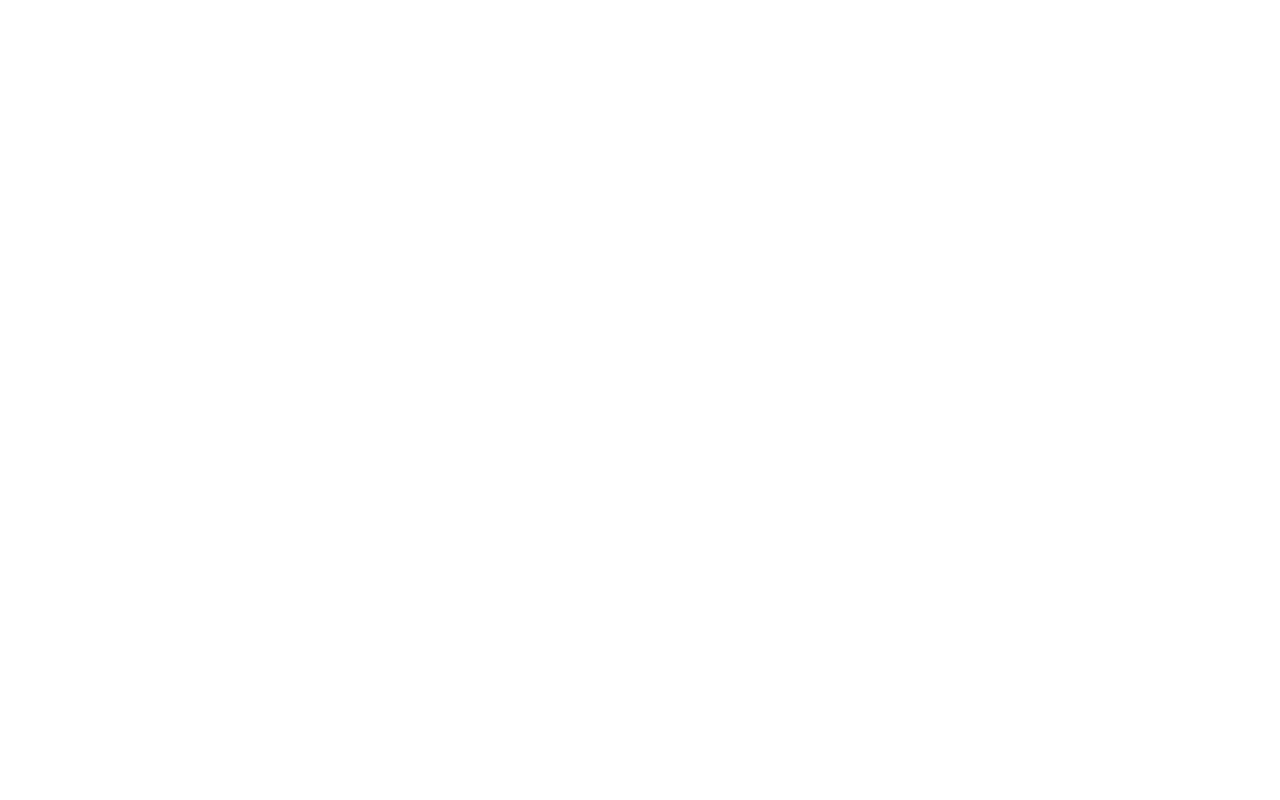
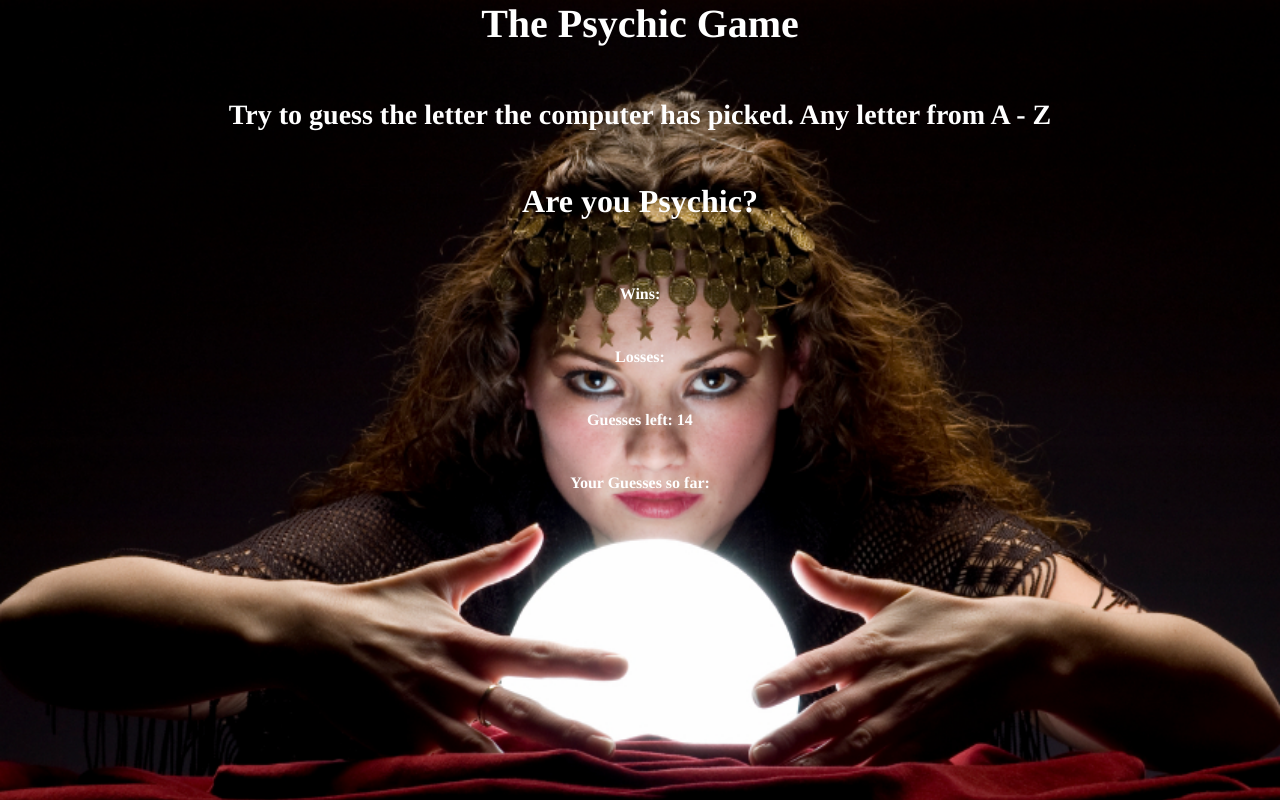
Before and after one commit to nalston2017/Psychic-Game, a plain HTML site: page index.html in a window 1280 px wide. Drawn offline with nearby package versions, Linux system fonts and the light colour scheme.

Commit message:
Final Edit

```diff
--- a/assets/css/style.css
+++ b/assets/css/style.css
@@ -1,4 +1,4 @@
-<<<<<<< HEAD
+
 body {
   background-image: url("../images/psychic.jpg");
   background-size: 100%;
@@ -19,7 +19,7 @@ h3, h2, .container {
 background-color: transparent;
 border: 0;
 }
-=======
+
 body {
   background-image: url("../images/psychic.jpg");
   background-size: 100%;
@@ -40,4 +40,3 @@ h3, h2, .container {
 background-color: transparent;
 border: 0;
 }
->>>>>>> b2086144204f6ea18ea943517d67b6cdea4fcf15
```
Also changed, not shown: index.html (+3 -3 lines).
